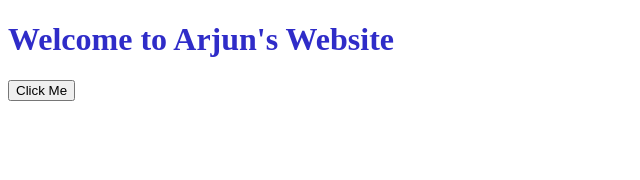
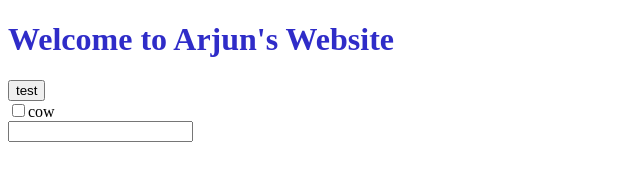
Before and after one commit to Arjun-G-Ravi/Arjun-G-Ravi.github.io, a plain HTML site: page index.html in a window 1280 px wide. Shown: the whole page, without its empty margins (0-640 px from the left). Drawn offline with Linux system fonts and the light colour scheme.

Commit message:
Committed

```diff
--- a/index.html
+++ b/index.html
@@ -8,7 +8,13 @@
 <body>
 
   <h1>Welcome to Arjun's Website</h1>
-  <button onclick="showMessage()">Click Me</button>
+
+  <form method="POST">
+    <input type="button" value="test" onclick=showMessage()><br>
+    <input type="checkbox" value="cow"  onclick=showMessage()>cow<br>
+    <input type="password">
+
+  </form>
 
 </body>
 </html>
--- a/script.js
+++ b/script.js
@@ -1,6 +1,10 @@
 function showMessage(){
     for (i=0; i<10; i++){
-        document.write('test')
+        // document.write('test');
+        // document.write(Math.ceil(10.3));
+        var d = Date(2002, 3, 9);
+        document.write(d);
+        document.write('<br>')
 
     }
 }
```
